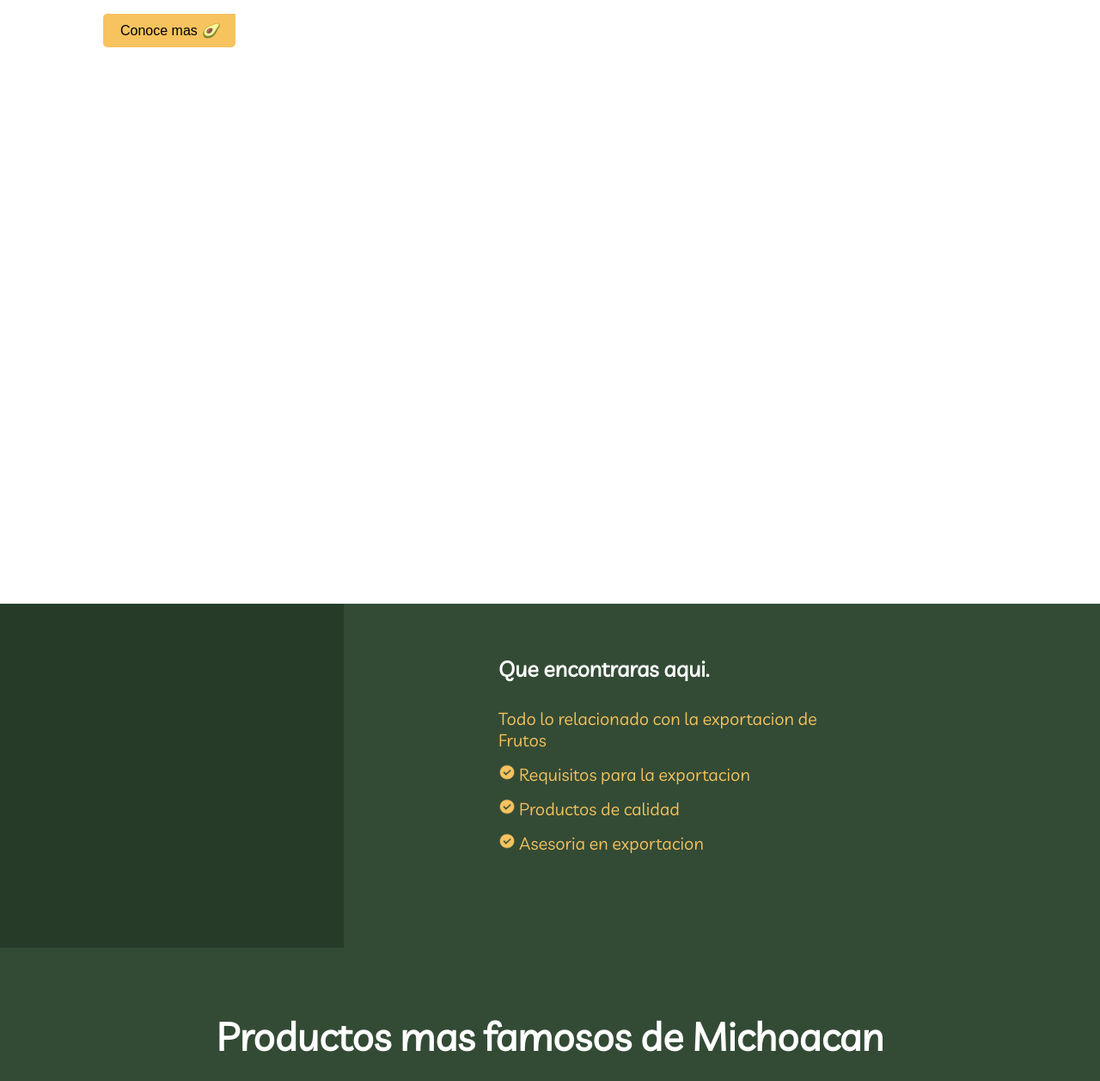
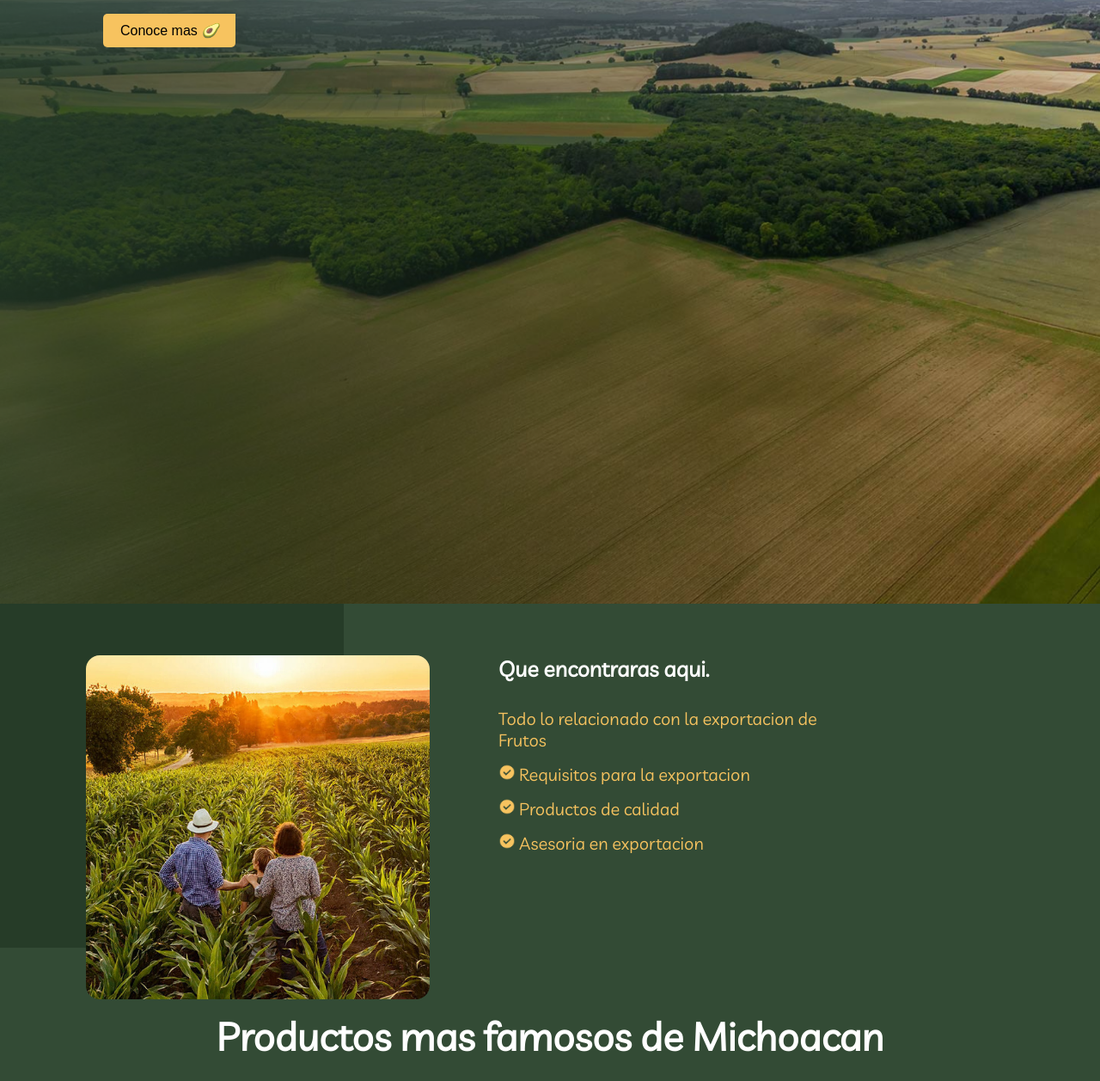
Before and after one commit to Isa-josep/Undefined, a plain HTML site: page index.html in a window 1280 px wide. Shown: the part 239-1496 px from the top of the page at 86% size. Drawn offline with Linux system fonts and the light colour scheme.

Commit message:
Update image file formats in CSS

```diff
--- a/static/css/styles.css
+++ b/static/css/styles.css
@@ -82,7 +82,7 @@ body{
   font-size: 18px;
 }
 .container {
-  background-image: url('../img/image.png');
+  background-image: url('../img/image.webp');
   background-repeat: no-repeat;
   background-size: cover;
   padding: 20px;
@@ -125,7 +125,7 @@ body{
   height: 50vh;
 }
 .card-img{
-  background-image: url('../img/imagencard.png');
+  background-image: url('../img/imagencard.webp');
   background-repeat: no-repeat;
   background-size: cover;
   background-position: center;
```
